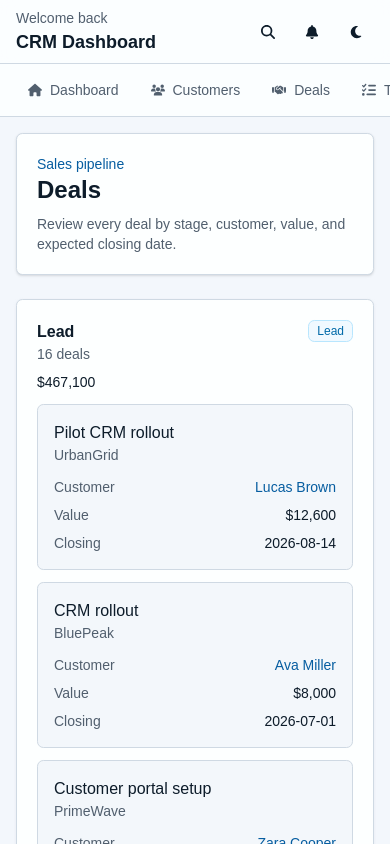
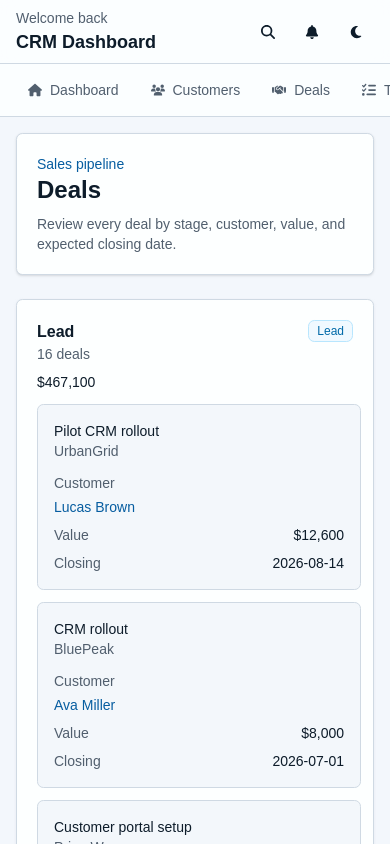
Before and after one commit to Alilool/CRM-System, a Next.js app: page /deals in a window 390 px wide. Shown: the top 844 px of the page. Built offline with nearby package versions, Linux system fonts and the light colour scheme.

Commit message:
feat: enhance DealsPage layout and styling for better readability and user experience

```diff
--- a/app/(dashboard)/deals/page.tsx
+++ b/app/(dashboard)/deals/page.tsx
@@ -71,41 +71,44 @@ export default function DealsPage() {
           const stageDeals = getDealsByStage(stage);
 
           return (
-            <Card key={stage} className="flex min-h-96 flex-col">
+            <Card
+              key={stage}
+              className="flex min-h-96 flex-col overflow-hidden"
+            >
               <CardHeader>
                 <div className="flex items-start justify-between gap-3">
-                  <div>
+                  <div className="min-w-0">
                     <CardTitle>{stage}</CardTitle>
-                    <CardDescription>
-                      {stageDeals.length} deals
-                    </CardDescription>
+                    <CardDescription>{stageDeals.length} deals</CardDescription>
                   </div>
                   <Badge variant={getStageVariant(stage)}>{stage}</Badge>
                 </div>
-                <p className="pt-2 text-sm font-medium">
+                <p className="pt-2 text-sm font-medium text-foreground">
                   {formatCurrency(getStageValue(stageDeals))}
                 </p>
               </CardHeader>
 
-              <CardContent className="flex flex-1 flex-col gap-3">
+              <CardContent className="flex max-h-128 flex-1 flex-col gap-3 overflow-y-auto pr-3">
                 {stageDeals.map((deal) => (
                   <div
                     key={deal.id}
-                    className="rounded-md border border-border bg-muted/40 p-4 transition-colors hover:bg-muted/70"
+                    className="rounded-md border border-border bg-muted/40 p-4 transition-colors hover:border-primary/40 hover:bg-muted/70"
                   >
                     <div className="mb-3">
-                      <p className="font-medium">{deal.title}</p>
+                      <p className="text-sm font-medium leading-5">
+                        {deal.title}
+                      </p>
                       <p className="text-sm text-muted-foreground">
                         {deal.company}
                       </p>
                     </div>
 
                     <div className="space-y-2 text-sm">
-                      <div className="flex justify-between gap-4">
+                      <div className="flex flex-col gap-1 sm:flex-row sm:justify-between sm:gap-4">
                         <span className="text-muted-foreground">Customer</span>
                         <Link
                           href={`/customers/${deal.customerId}`}
-                          className="text-right font-medium text-primary hover:underline"
+                          className="font-medium text-primary hover:underline sm:text-right"
                         >
                           {deal.customerName}
                         </Link>
```
